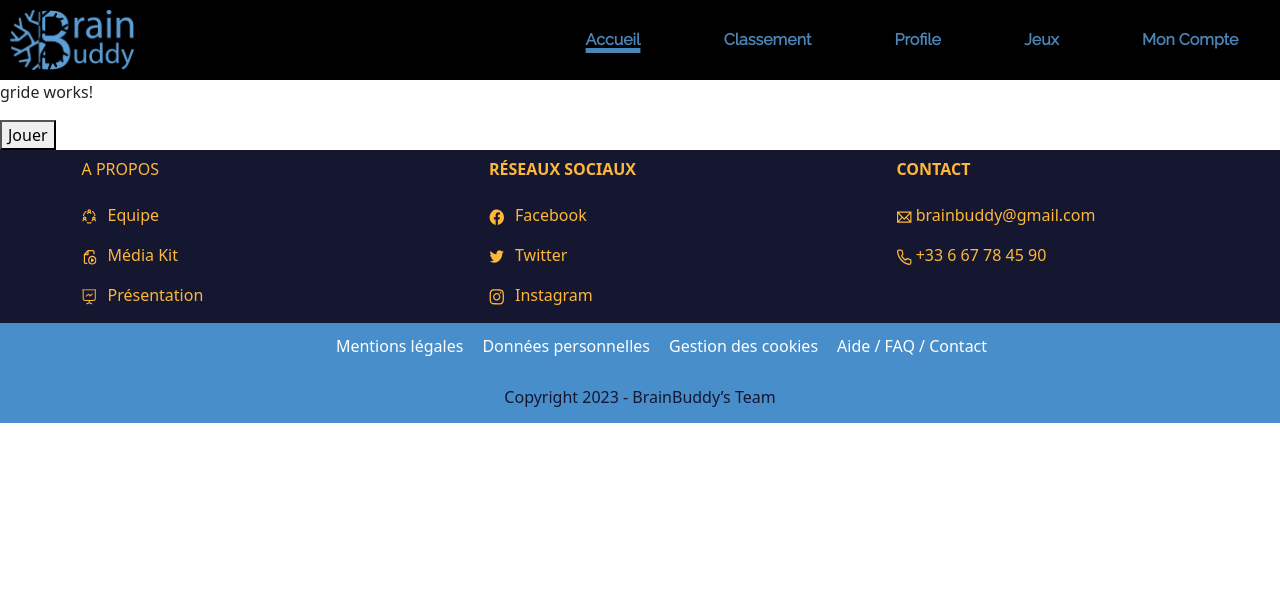
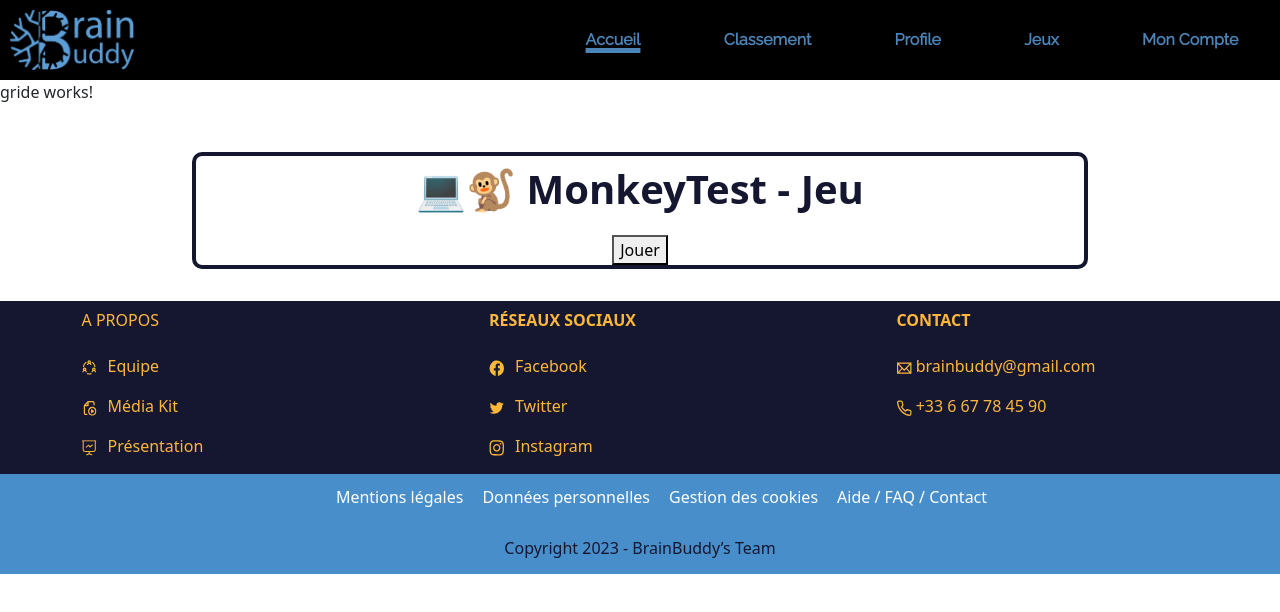
Before and after one commit to Xenus3/FrontEndBrainBuddy, an Angular app: page /monkeytest/grid in a window 1280 px wide. Shown: the top 612 px of the page. Built offline with nearby package versions, Linux system fonts and the light colour scheme.

Commit message:
grid-system updated

```diff
--- a/src/app/components/monkey-test-tutoriel/components/gride/gride.component.html
+++ b/src/app/components/monkey-test-tutoriel/components/gride/gride.component.html
@@ -1,5 +1,12 @@
 <p>gride works!</p>
 
-<button (click)="makeRows('10','20')">Jouer</button>
-<div id="container">
+
+
+<div class="monkey-test">
+    <div class="content">
+        <h1>💻🐒 MonkeyTest - Jeu</h1>
+        <button (click)="makeRows('10','15')">Jouer</button>
+        <div id="container">
+        </div>
+    </div>
 </div>
--- a/src/app/components/monkey-test-tutoriel/components/gride/gride.component.scss
+++ b/src/app/components/monkey-test-tutoriel/components/gride/gride.component.scss
@@ -1,3 +1,47 @@
+.monkey-test {
+  display: flex;
+}
+
+.tutoriel {
+  display: flex;
+  align-items: center;
+  margin-left: 4%;
+  margin-right: 4%;
+  width:95%;
+  overflow: hidden;
+}
+
+@media only screen and (max-width: 950px) {
+  .tutoriel {
+      // display: flex;
+      align-items: center;
+      flex-direction: column;
+  }
+}
+
+#main {
+  display: flex;
+  flex-direction: column;
+  align-items: center;
+  display: flex;
+  width:90%;
+}
+
+h1 {
+  margin-top: 1%;
+  margin-bottom: 2.5%;
+  font-weight: bold;
+  color: #151730;
+}
+
+.content {
+  margin: 2.5% auto;
+  width: 70vw;
+  text-align: center;
+  border: 4px solid #151730;
+  border-radius: 10px;
+}
+
 :root {
     --grid-cols: 1;
     --grid-rows: 1;
--- a/src/app/components/monkey-test-tutoriel/components/tutoriel/tutoriel.component.html
+++ b/src/app/components/monkey-test-tutoriel/components/tutoriel/tutoriel.component.html
@@ -1,6 +1,6 @@
 <div class="monkey-test">
     <div class="content">
-        <h1>💻🐒 MonkeyTest</h1>
+        <h1>💻🐒 MonkeyTest - Tutoriel</h1>
         <div class="tutoriel">
             <div id="main">
                 <div class="slider">
```
Also changed, not shown: 1 other file (tests, documents, lock files or other folders).
